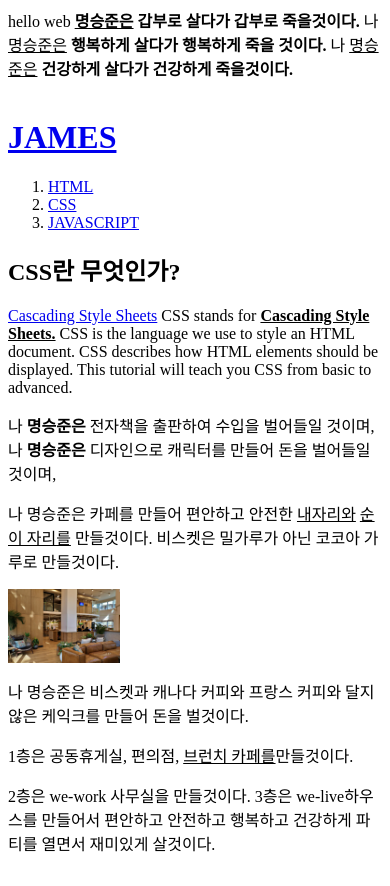
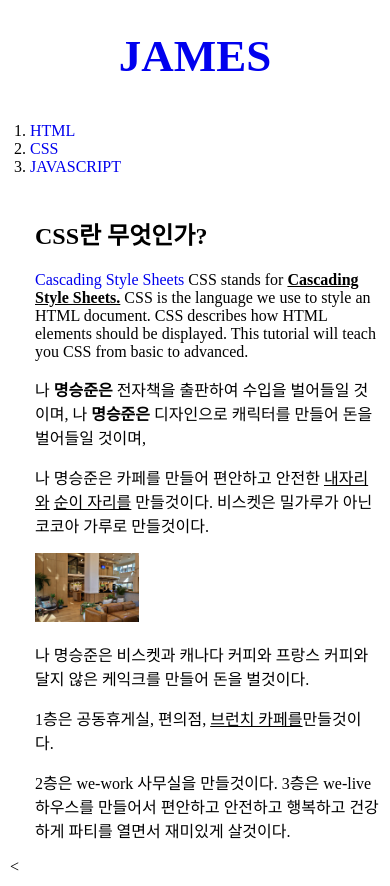
Before and after one commit to roal-james/WEB1, a plain HTML site: page 2.html in a window 390 px wide. Drawn offline with Linux system fonts and the light colour scheme.

Commit message:
Add files via upload

```diff
--- a/2.html
+++ b/2.html
@@ -1,24 +1,57 @@
-hello web <strong><u>명승준은</u> 갑부로 살다가 갑부로 죽을것이다.</strong>
-나 <u>명승준은</u> <strong>행복하게 살다가 행복하게 죽을 것이다.</strong>
-나 <u>명승준은</u> <strong>건강하게 살다가 건강하게 죽을것이다.</strong>
-<br><br>
-
 <!DOCTYPE html>
 <html>
   <head>
     <title>WEB2-HTML</title>
     <meta charset="utf-8">
+    <style>
+      body {
+        margin: 10px;
+      }
+      a {
+        text-decoration:none;
+      }
+      h1 {
+        font-size:45px;
+        text-align:center;
+        border-bottom: 1px solid gray;
+        margin: 0px;
+        padding: 20px;
+      }
+      #grid ol {
+        border-right: 1px solid gray;
+        width: 100px;
+        margin: 0px;
+        padding: 20px;
+      }
+      #grid {
+        display: grid;
+        grid-template-columns: 150px 1fr;
+      }
+      #article {
+        padding-left: 25px;
+      }
+      @media (max-width: 800px) {
+        #grid {
+          display: block;
+        }
+        #grid ol {
+          border-right: none;
+        }
+        h1 {
+          border-bottom: none;
+        }
+      }
+    </style>
   </head>
   <body>
     <h1><a href="index.html" target="_blank">JAMES</a></h1>
+    <div id="grid">
     <ol>
       <li><a href="1.html" target="_blank">HTML</a></li>
       <li><a href="2.html" target="_blank">CSS</a></li>
       <li><a href="3.html" target="_blank">JAVASCRIPT</a></li>
     </ol>
-  </body>
-</html>
-
+    <div id="article">
     <h2>CSS란 무엇인가?</h2>
     <p><a href="https://www.w3.org/Style/CSS/read.en.html" target="_blank" title="CSS specification">Cascading Style Sheets</a>
       CSS stands for <strong><u>Cascading Style Sheets.</u></strong> CSS is the language we use to style an HTML document. CSS describes how HTML elements should be displayed.
@@ -30,3 +63,9 @@ hello web <strong><u>명승준은</u> 갑부로 살다가 갑부로 죽을것이
     <p>나 명승준은 비스켓과 캐나다 커피와 프랑스 커피와 달지 않은 케익크를 만들어 돈을 벌것이다.</p>
     <p>1층은 공동휴게실, 편의점, <u>브런치 카페를</u>만들것이다.</p>
     <p>2층은 we-work 사무실을 만들것이다. 3층은 we-live하우스를 만들어서 편안하고 안전하고 행복하고 건강하게 파티를 열면서 재미있게 살것이다.</p>
+    </div>
+    </div>
+  </body>
+</html>
+
+<
```
Also changed, not shown: 3.html (+46 -8 lines), index.html (+20 -16 lines), 20170207_Embarcadero_Kitchens-4.jpg (added), Main_Image.jpg (added), WEWORK1.jpg (added), WeWork-Embarcadero-Center-Coworking-Offices-by-MSA-architecture-design-San-Francisco-USA-03.jpg (added), Web_150DPI-20200213_WeWork_Links_Umeda_-_Osaka_014.jpg (added), biuro-wework-hotel-europejski_10.jpg (added), sub_office1_1 (1).png (added), sub_office1_1.png (added), weave-the-nate-district-15-hong-kong-co-living-space-10.jpg (added), welive.jpg (added), weworksuni.jpg (added), 담양군 수북면.jpg (added), 1 more files. Lines whose indentation alone changed are shown as unchanged.
